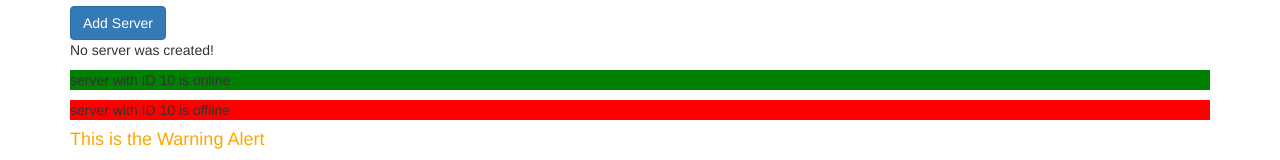
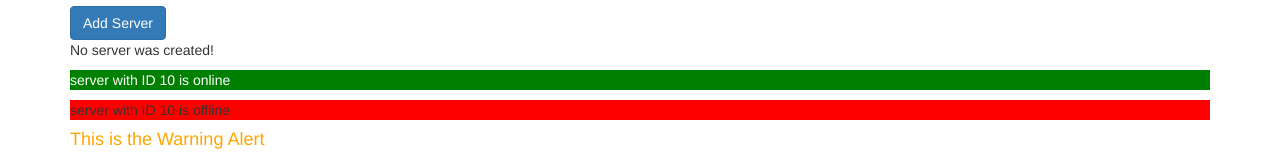
Before and after one commit to danielmoralesb/angular2, an Angular app in the folder my-first-app/: page / in a window 1280 px wide. Shown: the part 170-330 px from the top of the page. Built offline with nearby package versions, Linux system fonts and the light colour scheme.

Commit message:
using ng class and creating new servers on click

```diff
--- a/my-first-app/src/app/server/server.component.html
+++ b/my-first-app/src/app/server/server.component.html
@@ -1,3 +1,6 @@
-<p [ngStyle]="{ backgroundColor: getColor() }">
+<p
+  [ngStyle]="{ backgroundColor: getColor() }"
+  [ngClass]="{ online: serverStatus === 'online' }"
+>
   {{ "server" }} with ID {{ serverId }} is {{ getServerStatus() }}
 </p>
--- a/my-first-app/src/app/server/server.component.ts
+++ b/my-first-app/src/app/server/server.component.ts
@@ -3,6 +3,13 @@
 @Component({
   selector: 'app-server',
   templateUrl: './server.component.html',
+  styles: [
+    `
+      .online {
+        color: white;
+      }
+    `,
+  ],
 })
 export class ServerComponent {
   serverId: number = 10;
--- a/my-first-app/src/app/servers/servers.component.html
+++ b/my-first-app/src/app/servers/servers.component.html
@@ -20,5 +20,4 @@
 <ng-template #noServer>
   <p>No server was created!</p>
 </ng-template>
-<app-server></app-server>
-<app-server></app-server>
+<app-server *ngFor="let server of servers"></app-server>
--- a/my-first-app/src/app/servers/servers.component.ts
+++ b/my-first-app/src/app/servers/servers.component.ts
@@ -15,6 +15,7 @@
   serverCreationStatus = 'No server was created!';
   serverName = 'TestServer';
   serverCreated = false;
+  servers = ['Testserver', 'Testserver 2'];
 
   constructor() {
     setTimeout(() => {
@@ -24,6 +25,7 @@
 
   onCreateServer() {
     this.serverCreated = true;
+    this.servers.push(this.serverName);
     this.serverCreationStatus =
       'Server was created! Name is ' + this.serverName;
   }
```
